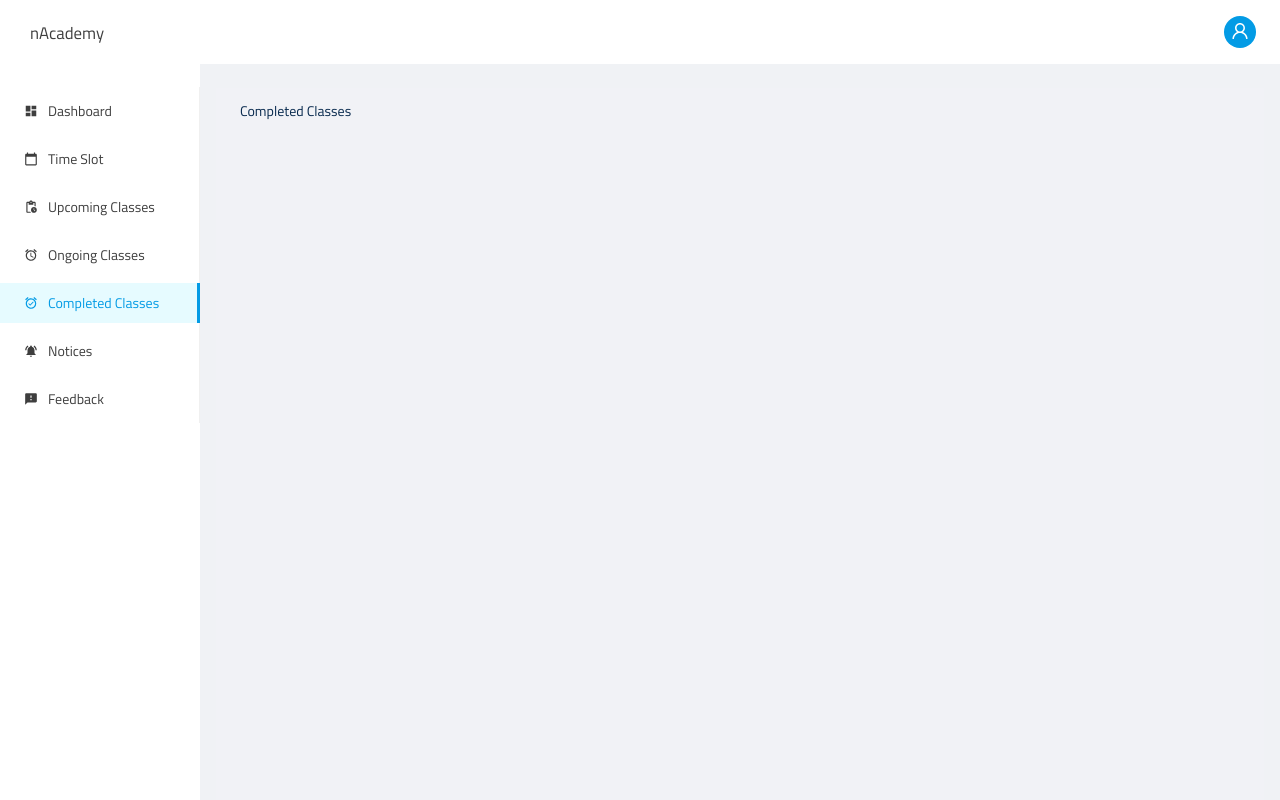
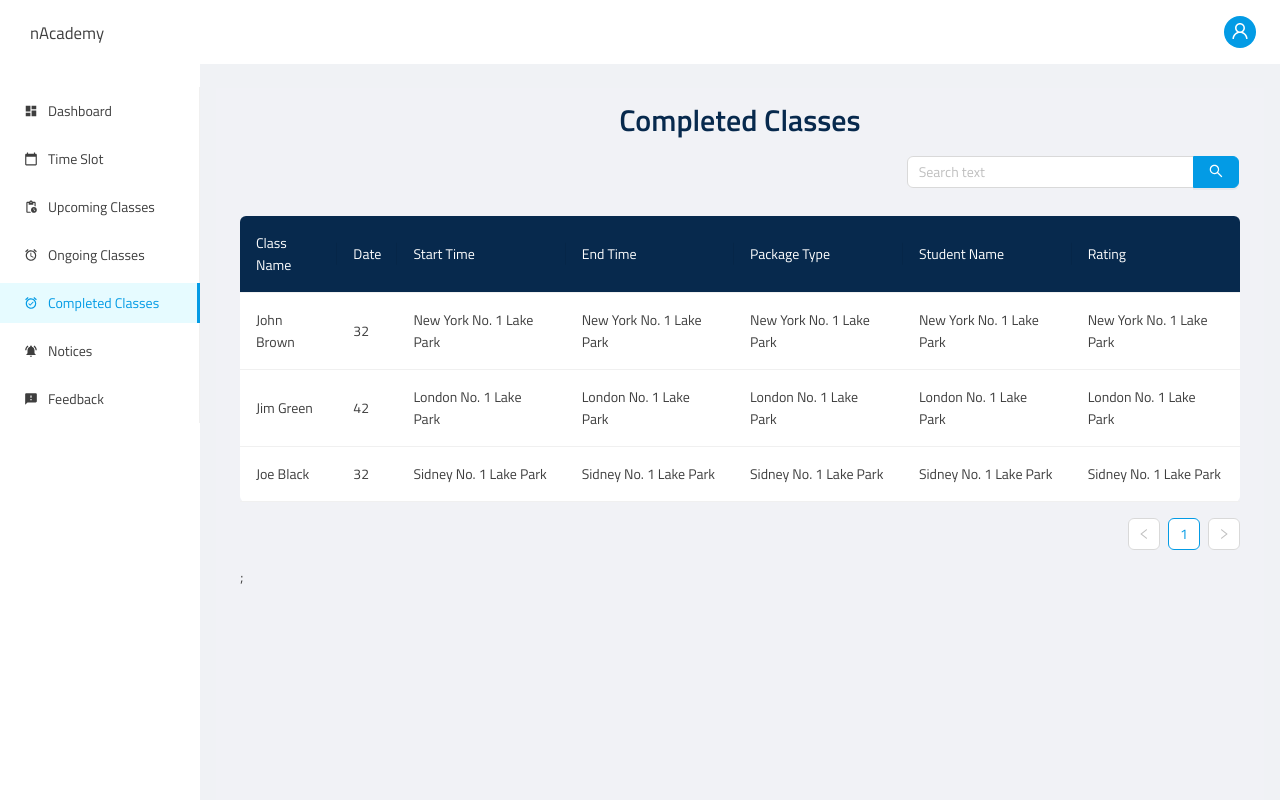
Before and after one commit to darkalgo/nacademy-frontend, a React (Create React App) app: page /tutor/completed-classes in a window 1280 px wide. Shown: the top 800 px of the page. Built offline with nearby package versions, Linux system fonts and the light colour scheme; sample sign-in values are in the browser's storage.

Commit message:
feat: added completed class for tutor

```diff
--- a/src/components/Tutor/TodayClassListTable.jsx
+++ b/src/components/Tutor/TodayClassListTable.jsx
@@ -7,7 +7,6 @@ const TodayClassListTable = () => {
       title: "Name",
       dataIndex: "name",
       key: "name",
-      render: (text) => <a>{text}</a>,
     },
     {
       title: "Age",
--- a/src/components/Tutor/TransactionHistoryTable.jsx
+++ b/src/components/Tutor/TransactionHistoryTable.jsx
@@ -7,7 +7,6 @@ const TransactionHistoryTable = () => {
       title: "Name",
       dataIndex: "name",
       key: "name",
-      render: (text) => <a>{text}</a>,
     },
     {
       title: "Age",
--- a/src/components/Tutor/UpcomingClassCard.jsx
+++ b/src/components/Tutor/UpcomingClassCard.jsx
@@ -56,7 +56,7 @@ const UpcomingClassCard = () => {
           <Title level={5}>Biology </Title>
         </Col>
         <Col xs={{ span: 24 }}>
-          <Button block type="primary" ghost icon={<CalendarFilled />}>
+          <Button block type="primary" icon={<CalendarFilled />} className="bg white-text">
             Reschedule Class Time
           </Button>
         </Col>
--- a/src/pages/Tutors/TutorCompletedClasses.jsx
+++ b/src/pages/Tutors/TutorCompletedClasses.jsx
@@ -1,10 +1,85 @@
 import React from "react";
+import { Input, Table, Row, Typography, Col } from "antd";
+
+const { Title } = Typography;
+const { Search } = Input;
 
 const TutorCompletedClasses = () => {
+  const columns = [
+    {
+      title: "Class Name",
+      dataIndex: "name",
+      key: "name",
+    },
+    {
+      title: "Date",
+      dataIndex: "age",
+      key: "age",
+    },
+    {
+      title: "Start Time",
+      dataIndex: "address",
+      key: "address",
+    },
+    {
+      title: "End Time",
+      dataIndex: "address",
+      key: "address",
+    },
+    {
+      title: "Package Type",
+      dataIndex: "address",
+      key: "address",
+    },
+    {
+      title: "Student Name",
+      dataIndex: "address",
+      key: "address",
+    },
+    {
+      title: "Rating",
+      dataIndex: "address",
+      key: "address",
+    },
+  ];
+
+  const data = [
+    {
+      key: "1",
+      name: "John Brown",
+      age: 32,
+      address: "New York No. 1 Lake Park",
+      tags: ["nice", "developer"],
+    },
+    {
+      key: "2",
+      name: "Jim Green",
+      age: 42,
+      address: "London No. 1 Lake Park",
+      tags: ["loser"],
+    },
+    {
+      key: "3",
+      name: "Joe Black",
+      age: 32,
+      address: "Sidney No. 1 Lake Park",
+      tags: ["cool", "teacher"],
+    },
+  ];
+
+  const onSearch = (value) => console.log(value);
   return (
-    <div>
-      <h1>Completed Classes</h1>
-    </div>
+    <>
+      <Row justify="center">
+        <Title level={2}>Completed Classes</Title>
+      </Row>
+      <Row justify="end" className="mb-2">
+        <Col xs={{ span: 24 }} md={{ span: 12 }} lg={{ span: 8 }}>
+          <Search placeholder="Search text" allowClear enterButton onSearch={onSearch} />
+        </Col>
+      </Row>
+      <Table columns={columns} dataSource={data} />;
+    </>
   );
 };
 
--- a/src/pages/Tutors/TutorOngoingClasses.jsx
+++ b/src/pages/Tutors/TutorOngoingClasses.jsx
@@ -77,7 +77,7 @@ const TutorOngoingClasses = () => {
             </Link>
           </Col>
           <Col xs={{ span: 6 }} className="mt-2">
-            <Button block type="primary" icon={<CheckCircleOutlined />}>
+            <Button block type="primary" icon={<CheckCircleOutlined />} className="bg white-text">
               Join Class
             </Button>
           </Col>
--- a/src/styles/App.less
+++ b/src/styles/App.less
@@ -30,6 +30,19 @@
 
 .primary-color {
   color: #faad14 !important;
+}
+
+.fc {
+  color: @secondary-color !important;
+}
+
+.bg {
+  background-color: @secondary-color !important;
+  border: @secondary-color !important;
+}
+
+.white-text {
+  color: white !important;
 }
 
 .card {
```
